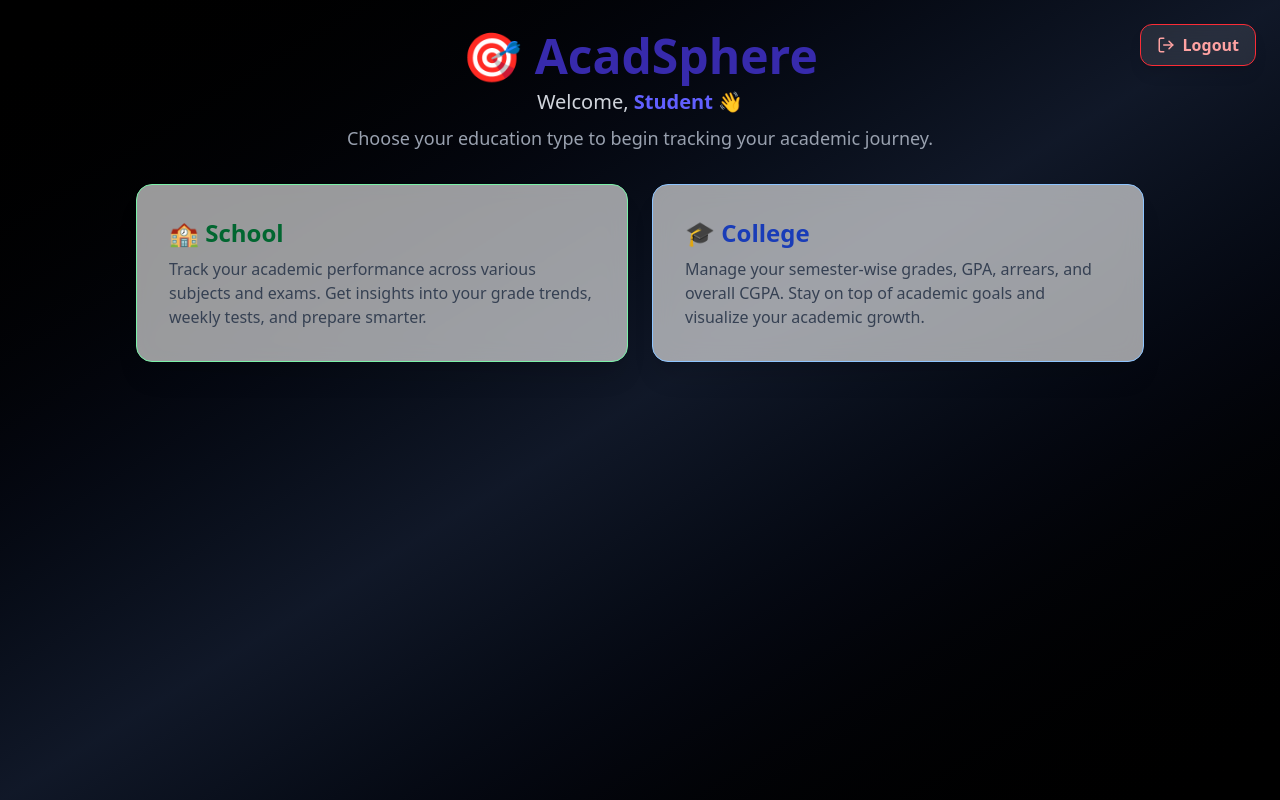
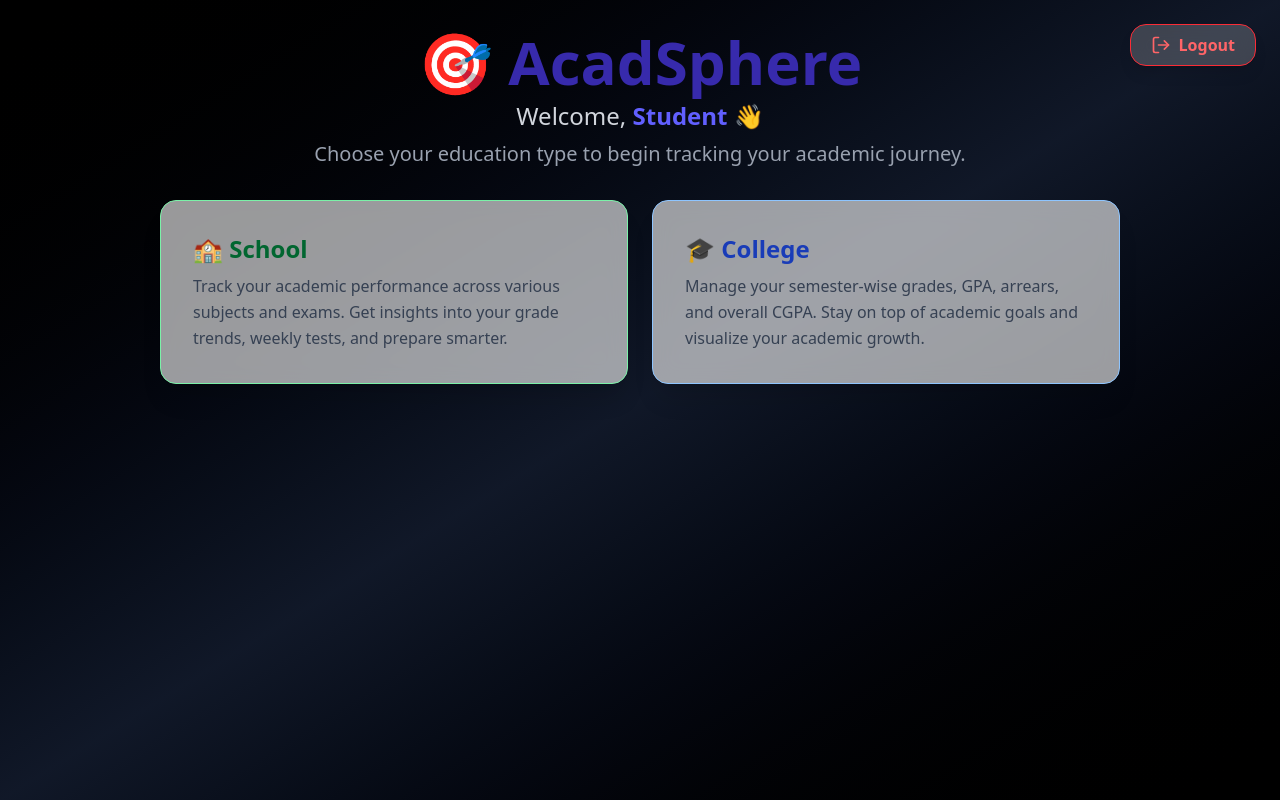
Before and after one commit to Amanraj-S/Acadsphere, a React (Vite) app in the folder frontend/: page /dashboard in a window 1280 px wide. Built offline with nearby package versions, Linux system fonts and the light colour scheme.

Commit message:
first commit

```diff
--- a/frontend/src/pages/Dashboard.jsx
+++ b/frontend/src/pages/Dashboard.jsx
@@ -14,22 +14,35 @@ export default function Dashboard() {
   const username = localStorage.getItem("username") || "Student";
 
   return (
-    <div className="min-h-screen bg-gradient-to-br from-black via-gray-900 to-black text-white flex flex-col items-center justify-start px-4 sm:px-6 md:px-8 py-8 relative">
+    <div className="min-h-screen bg-gradient-to-br from-black via-gray-900 to-black text-white flex flex-col items-center justify-start px-4 sm:px-8 md:px-16 lg:px-24 xl:px-32 py-8 relative">
       {/* Logout Button */}
       <motion.button
         onClick={handleLogout}
-        className="absolute top-4 right-4 sm:top-6 sm:right-6 flex items-center gap-2 px-4 py-2 bg-white/10 border border-red-500 text-red-300 backdrop-blur-md rounded-xl font-semibold shadow-lg hover:bg-red-600 hover:text-white hover:scale-105 transition-all duration-300 text-sm sm:text-base"
-        initial={{ opacity: 0, y: -10 }}
+        className="
+          absolute top-4 right-4
+          sm:top-6 sm:right-6
+          flex items-center gap-2 px-5 py-2
+          bg-white/20 border border-red-500
+          text-red-400 backdrop-blur-md
+          rounded-2xl font-semibold shadow-lg
+          hover:bg-red-600 hover:text-white
+          hover:shadow-red-700/70
+          focus:outline-none focus:ring-2 focus:ring-red-500 focus:ring-offset-1
+          transition-all duration-300 text-sm sm:text-base
+          select-none
+          "
+        initial={{ opacity: 0, y: -12 }}
         animate={{ opacity: 1, y: 0 }}
         transition={{ delay: 0.5 }}
+        aria-label="Logout"
       >
-        <LogOut size={18} />
+        <LogOut size={20} />
         Logout
       </motion.button>
 
       {/* Title */}
       <motion.h1
-        className="text-3xl sm:text-4xl md:text-5xl font-extrabold text-indigo-800 mb-2 text-center"
+        className="text-3xl sm:text-4xl md:text-5xl lg:text-6xl font-extrabold text-indigo-800 mb-2 text-center"
         initial={{ y: -50, opacity: 0 }}
         animate={{ y: 0, opacity: 1 }}
         transition={{ type: "spring", stiffness: 70 }}
@@ -39,7 +52,7 @@ export default function Dashboard() {
 
       {/* Welcome Text */}
       <motion.p
-        className="text-lg sm:text-xl text-gray-300 mb-2 text-center"
+        className="text-lg sm:text-xl md:text-2xl text-gray-300 mb-2 text-center px-2 sm:px-0"
         initial={{ y: -20, opacity: 0 }}
         animate={{ y: 0, opacity: 1 }}
         transition={{ delay: 0.2 }}
@@ -49,7 +62,7 @@ export default function Dashboard() {
 
       {/* Instructions */}
       <motion.p
-        className="text-base sm:text-lg text-gray-400 mb-8 text-center px-2 sm:px-0"
+        className="text-base sm:text-lg md:text-xl text-gray-400 mb-8 text-center px-4 sm:px-0 max-w-3xl"
         initial={{ y: -10, opacity: 0 }}
         animate={{ y: 0, opacity: 1 }}
         transition={{ delay: 0.3 }}
@@ -59,19 +72,19 @@ export default function Dashboard() {
 
       {/* Cards */}
       <motion.div
-        className="grid grid-cols-1 sm:grid-cols-2 gap-6 w-full max-w-5xl px-2"
+        className="grid grid-cols-1 sm:grid-cols-2 gap-6 w-full max-w-6xl px-2 sm:px-4 md:px-6 lg:px-8"
         initial={{ opacity: 0 }}
         animate={{ opacity: 1 }}
         transition={{ delay: 0.4 }}
       >
         {/* School */}
-        <Link to="/school">
+        <Link to="/school" aria-label="Go to School Section">
           <motion.div
-            className="backdrop-blur-md bg-white/60 border border-green-300 p-6 sm:p-8 rounded-2xl shadow-xl hover:scale-105 transform transition duration-300 cursor-pointer"
+            className="backdrop-blur-md bg-white/60 border border-green-300 p-6 sm:p-8 rounded-2xl shadow-xl hover:scale-105 transform transition duration-300 cursor-pointer min-h-[180px] flex flex-col justify-between"
             whileHover={{ scale: 1.05 }}
           >
             <h2 className="text-xl sm:text-2xl font-bold text-green-800 mb-2">🏫 School</h2>
-            <p className="text-gray-700 text-sm sm:text-base">
+            <p className="text-gray-700 text-sm sm:text-base leading-relaxed">
               Track your academic performance across various subjects and exams.
               Get insights into your grade trends, weekly tests, and prepare smarter.
             </p>
@@ -79,13 +92,13 @@ export default function Dashboard() {
         </Link>
 
         {/* College */}
-        <Link to="/college">
+        <Link to="/college" aria-label="Go to College Section">
           <motion.div
-            className="backdrop-blur-md bg-white/60 border border-blue-300 p-6 sm:p-8 rounded-2xl shadow-xl hover:scale-105 transform transition duration-300 cursor-pointer"
+            className="backdrop-blur-md bg-white/60 border border-blue-300 p-6 sm:p-8 rounded-2xl shadow-xl hover:scale-105 transform transition duration-300 cursor-pointer min-h-[180px] flex flex-col justify-between"
             whileHover={{ scale: 1.05 }}
           >
             <h2 className="text-xl sm:text-2xl font-bold text-blue-800 mb-2">🎓 College</h2>
-            <p className="text-gray-700 text-sm sm:text-base">
+            <p className="text-gray-700 text-sm sm:text-base leading-relaxed">
               Manage your semester-wise grades, GPA, arrears, and overall CGPA.
               Stay on top of academic goals and visualize your academic growth.
             </p>
```
